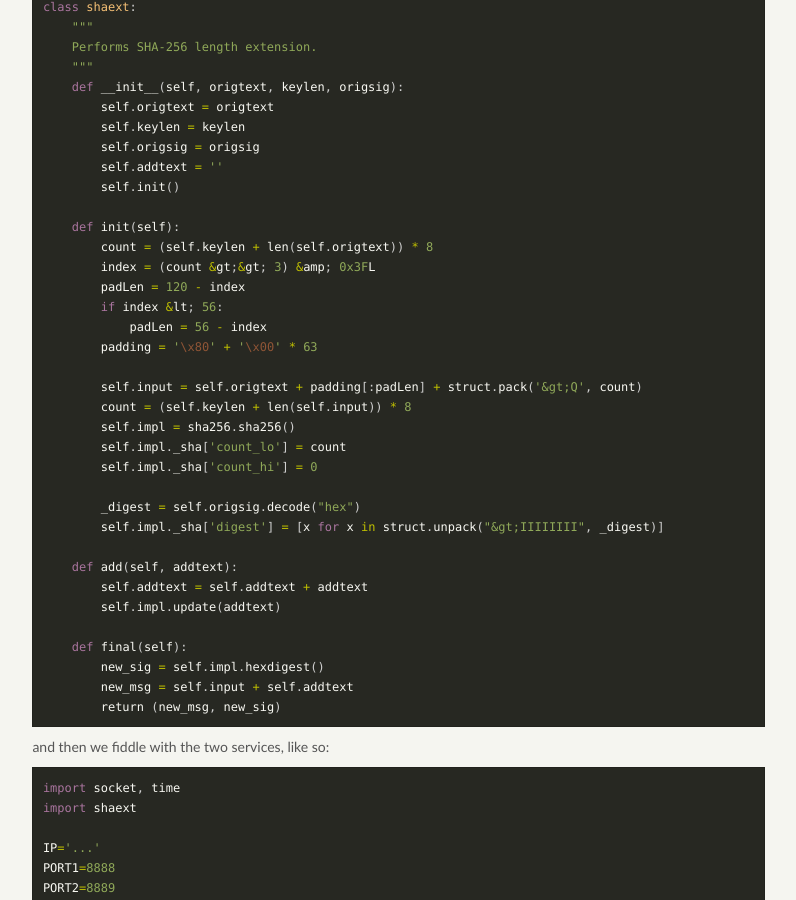
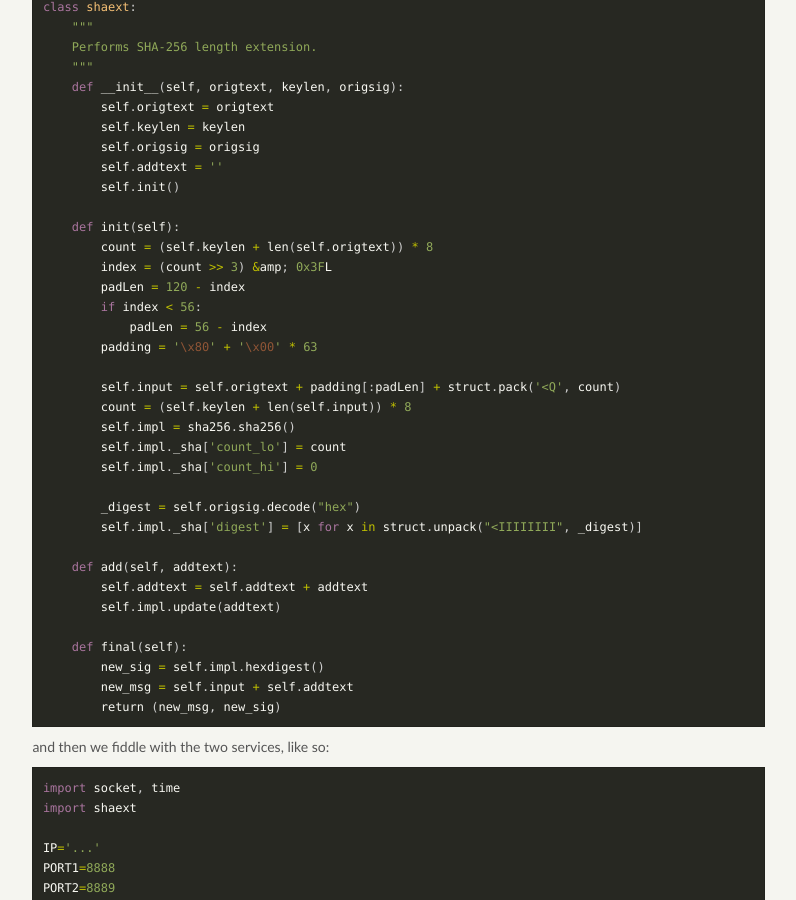
Before and after one commit to mfukar/mfukar.github.com, a Jekyll site: the page built from _posts/2012-04-30-size-doesnt-matter.md, in a window 1280 px wide and 900 px high, scrolled down 1008 px. Shown: the whole window, without its empty margins (77-873 px from the left). Built offline with Jekyll 4.4.1, drawn with Linux system fonts in a browser that asks for light colours; some web fonts are replaced; comment, search, counter and statistics services are not loaded; some of the changed lines change nothing that is shown.

Commit message:
Remove extraneous escaping

```diff
--- a/_posts/2012-04-30-size-doesnt-matter.md
+++ b/_posts/2012-04-30-size-doesnt-matter.md
@@ -67,20 +67,20 @@ class shaext:
 
     def init(self):
         count = (self.keylen + len(self.origtext)) * 8
-        index = (count &gt;&gt; 3) &amp; 0x3FL
+        index = (count >> 3) &amp; 0x3FL
         padLen = 120 - index
-        if index &lt; 56:
+        if index < 56:
             padLen = 56 - index
         padding = '\x80' + '\x00' * 63
 
-        self.input = self.origtext + padding[:padLen] + struct.pack('&gt;Q', count)
+        self.input = self.origtext + padding[:padLen] + struct.pack('<Q', count)
         count = (self.keylen + len(self.input)) * 8
         self.impl = sha256.sha256()
         self.impl._sha['count_lo'] = count
         self.impl._sha['count_hi'] = 0
 
         _digest = self.origsig.decode("hex")
-        self.impl._sha['digest'] = [x for x in struct.unpack("&gt;IIIIIIII", _digest)]
+        self.impl._sha['digest'] = [x for x in struct.unpack("<IIIIIIII", _digest)]
 
     def add(self, addtext):
         self.addtext = self.addtext + addtext
```
